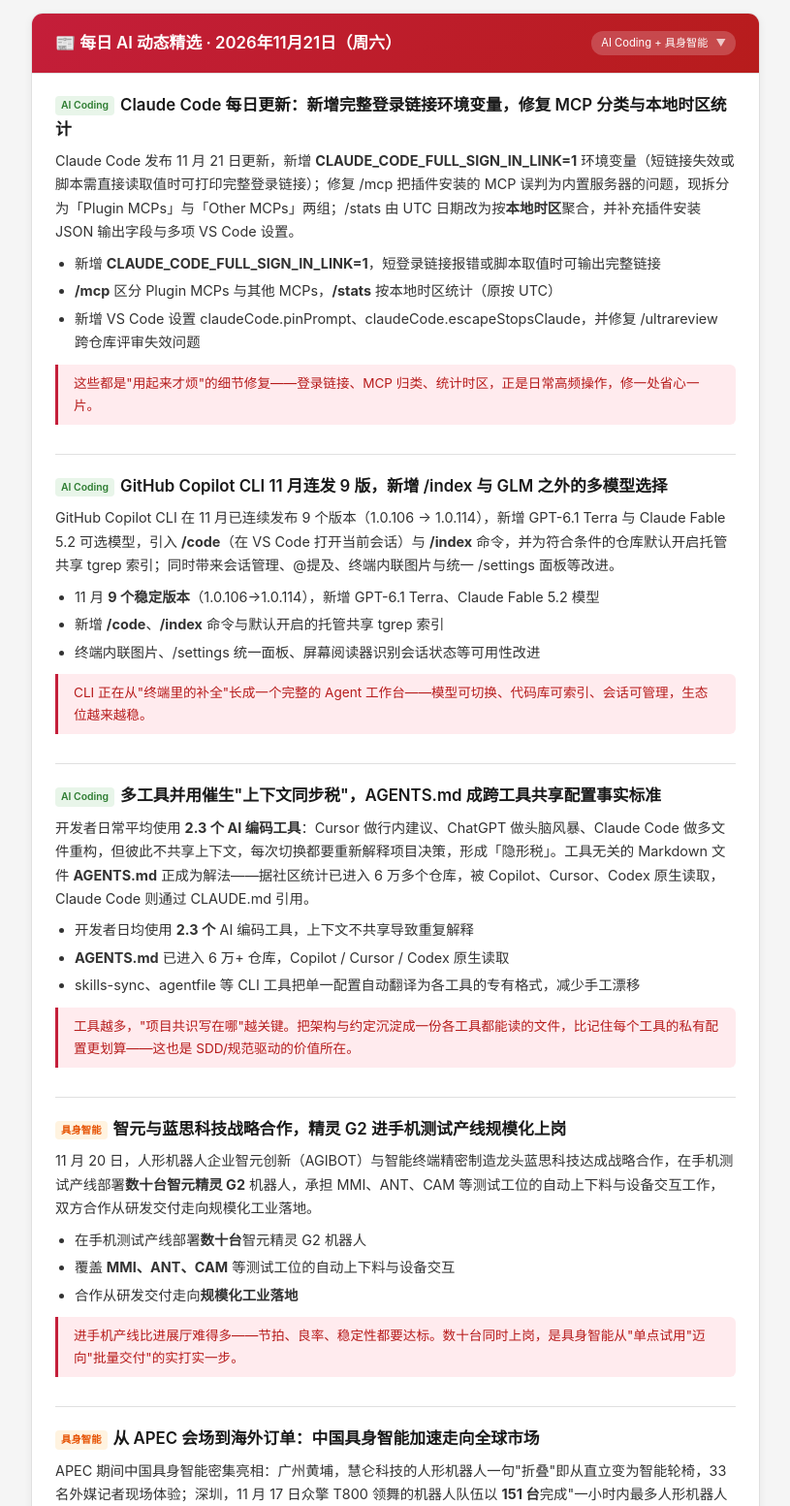
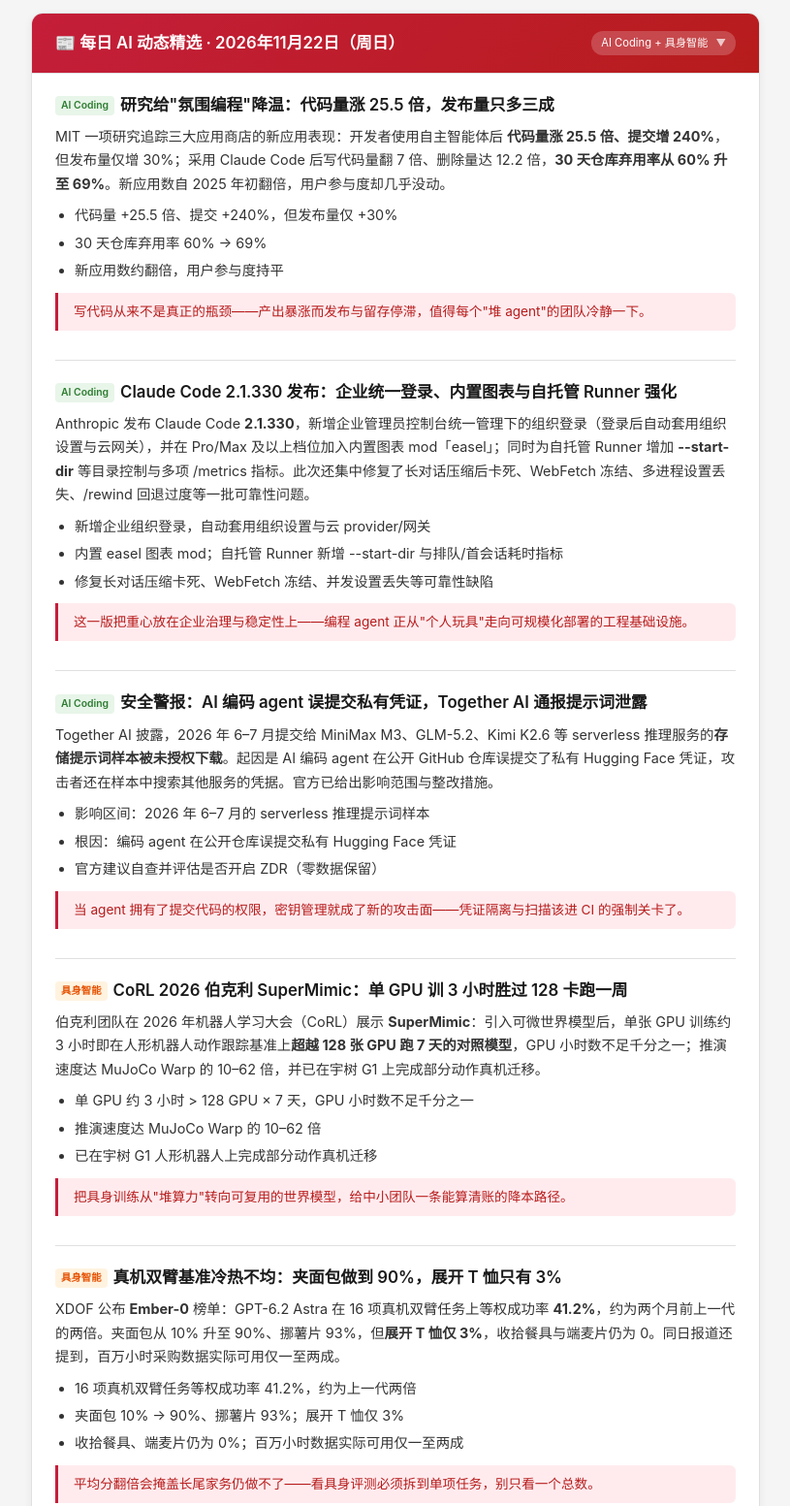
Before and after one commit to ProMarkel/MyMind, a plain HTML site: page news-digest-2026-11.html in a window 1280 px wide. Shown: the part 300-1853 px from the top of the page at 97% size, without its empty margins (232-1047 px from the left). Drawn offline with Linux system fonts and the light colour scheme.

Commit message:
daily: 更新 AI 资讯汇总 2026-11-22

```diff
--- a/news-digest-2026-11.html
+++ b/news-digest-2026-11.html
@@ -218,6 +218,72 @@
 
 <main>
 
+<!-- ===== 2026-11-22 ===== -->
+<section class="day-section" id="day-1122">
+  <div class="day-header" onclick="toggleDay(this)">
+    <h2>📰 每日 AI 动态精选 · 2026年11月22日（周日）</h2>
+    <span class="badge">AI Coding + 具身智能<span class="arrow">▼</span></span>
+  </div>
+  <div class="day-content">
+
+    <div class="news-item">
+      <h3><span class="tag tag-coding">AI Coding</span>研究给"氛围编程"降温：代码量涨 25.5 倍，发布量只多三成</h3>
+      <p>MIT 一项研究追踪三大应用商店的新应用表现：开发者使用自主智能体后 <strong>代码量涨 25.5 倍、提交增 240%</strong>，但发布量仅增 30%；采用 Claude Code 后写代码量翻 7 倍、删除量达 12.2 倍，<strong>30 天仓库弃用率从 60% 升至 69%</strong>。新应用数自 2025 年初翻倍，用户参与度却几乎没动。</p>
+      <ul>
+        <li>代码量 +25.5 倍、提交 +240%，但发布量仅 +30%</li>
+        <li>30 天仓库弃用率 60% → 69%</li>
+        <li>新应用数约翻倍，用户参与度持平</li>
+      </ul>
+      <blockquote>写代码从来不是真正的瓶颈——产出暴涨而发布与留存停滞，值得每个"堆 agent"的团队冷静一下。</blockquote>
+    </div>
+
+    <div class="news-item">
+      <h3><span class="tag tag-coding">AI Coding</span>Claude Code 2.1.330 发布：企业统一登录、内置图表与自托管 Runner 强化</h3>
+      <p>Anthropic 发布 Claude Code <strong>2.1.330</strong>，新增企业管理员控制台统一管理下的组织登录（登录后自动套用组织设置与云网关），并在 Pro/Max 及以上档位加入内置图表 mod「easel」；同时为自托管 Runner 增加 <strong>--start-dir</strong> 等目录控制与多项 /metrics 指标。此次还集中修复了长对话压缩后卡死、WebFetch 冻结、多进程设置丢失、/rewind 回退过度等一批可靠性问题。</p>
+      <ul>
+        <li>新增企业组织登录，自动套用组织设置与云 provider/网关</li>
+        <li>内置 easel 图表 mod；自托管 Runner 新增 --start-dir 与排队/首会话耗时指标</li>
+        <li>修复长对话压缩卡死、WebFetch 冻结、并发设置丢失等可靠性缺陷</li>
+      </ul>
+      <blockquote>这一版把重心放在企业治理与稳定性上——编程 agent 正从"个人玩具"走向可规模化部署的工程基础设施。</blockquote>
+    </div>
+
+    <div class="news-item">
+      <h3><span class="tag tag-coding">AI Coding</span>安全警报：AI 编码 agent 误提交私有凭证，Together AI 通报提示词泄露</h3>
+      <p>Together AI 披露，2026 年 6–7 月提交给 MiniMax M3、GLM-5.2、Kimi K2.6 等 serverless 推理服务的<strong>存储提示词样本被未授权下载</strong>。起因是 AI 编码 agent 在公开 GitHub 仓库误提交了私有 Hugging Face 凭证，攻击者还在样本中搜索其他服务的凭据。官方已给出影响范围与整改措施。</p>
+      <ul>
+        <li>影响区间：2026 年 6–7 月的 serverless 推理提示词样本</li>
+        <li>根因：编码 agent 在公开仓库误提交私有 Hugging Face 凭证</li>
+        <li>官方建议自查并评估是否开启 ZDR（零数据保留）</li>
+      </ul>
+      <blockquote>当 agent 拥有了提交代码的权限，密钥管理就成了新的攻击面——凭证隔离与扫描该进 CI 的强制关卡了。</blockquote>
+    </div>
+
+    <div class="news-item">
+      <h3><span class="tag tag-embodied">具身智能</span>CoRL 2026 伯克利 SuperMimic：单 GPU 训 3 小时胜过 128 卡跑一周</h3>
+      <p>伯克利团队在 2026 年机器人学习大会（CoRL）展示 <strong>SuperMimic</strong>：引入可微世界模型后，单张 GPU 训练约 3 小时即在人形机器人动作跟踪基准上<strong>超越 128 张 GPU 跑 7 天的对照模型</strong>，GPU 小时数不足千分之一；推演速度达 MuJoCo Warp 的 10–62 倍，并已在宇树 G1 上完成部分动作真机迁移。</p>
+      <ul>
+        <li>单 GPU 约 3 小时 &gt; 128 GPU × 7 天，GPU 小时数不足千分之一</li>
+        <li>推演速度达 MuJoCo Warp 的 10–62 倍</li>
+        <li>已在宇树 G1 人形机器人上完成部分动作真机迁移</li>
+      </ul>
+      <blockquote>把具身训练从"堆算力"转向可复用的世界模型，给中小团队一条能算清账的降本路径。</blockquote>
+    </div>
+
+    <div class="news-item">
+      <h3><span class="tag tag-embodied">具身智能</span>真机双臂基准冷热不均：夹面包做到 90%，展开 T 恤只有 3%</h3>
+      <p>XDOF 公布 <strong>Ember-0</strong> 榜单：GPT-6.2 Astra 在 16 项真机双臂任务上等权成功率 <strong>41.2%</strong>，约为两个月前上一代的两倍。夹面包从 10% 升至 90%、挪薯片 93%，但<strong>展开 T 恤仅 3%</strong>，收拾餐具与端麦片仍为 0。同日报道还提到，百万小时采购数据实际可用仅一至两成。</p>
+      <ul>
+        <li>16 项真机双臂任务等权成功率 41.2%，约为上一代两倍</li>
+        <li>夹面包 10% → 90%、挪薯片 93%；展开 T 恤仅 3%</li>
+        <li>收拾餐具、端麦片仍为 0%；百万小时数据实际可用仅一至两成</li>
+      </ul>
+      <blockquote>平均分翻倍会掩盖长尾家务仍做不了——看具身评测必须拆到单项任务，别只看一个总数。</blockquote>
+    </div>
+
+  </div>
+</section>
+
 <!-- ===== 2026-11-21 ===== -->
 <section class="day-section" id="day-1121">
   <div class="day-header" onclick="toggleDay(this)">
```
Also changed, not shown: news-digest.html (+1 -0 lines).
